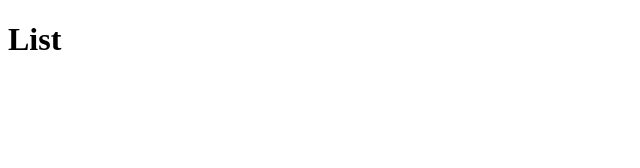
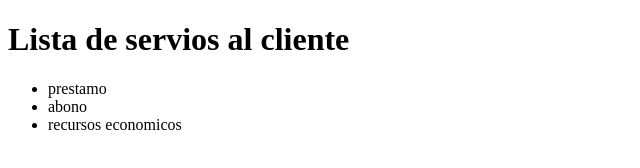
Before and after one commit to lauacrv/repo-github, a plain HTML site: page modules/services/list.html in a window 1280 px wide. Shown: the whole page, without its empty margins (0-640 px from the left). Drawn offline with Linux system fonts and the light colour scheme.

Commit message:
(feat) subir nueva lista de servicios para los clientes

```diff
--- a/modules/services/list.html
+++ b/modules/services/list.html
@@ -6,6 +6,11 @@
 
     </head>
     <body>
-        <h1>List</h1>
+        <h1>Lista de servios al cliente</h1>
+        <ul>
+            <li>prestamo</li>
+            <li>abono</li>
+            <li>recursos economicos</li>
+        </ul>
     </body>
 </html>
```
Also changed, not shown: modules/products/list.html (added, +11 -0 lines).
